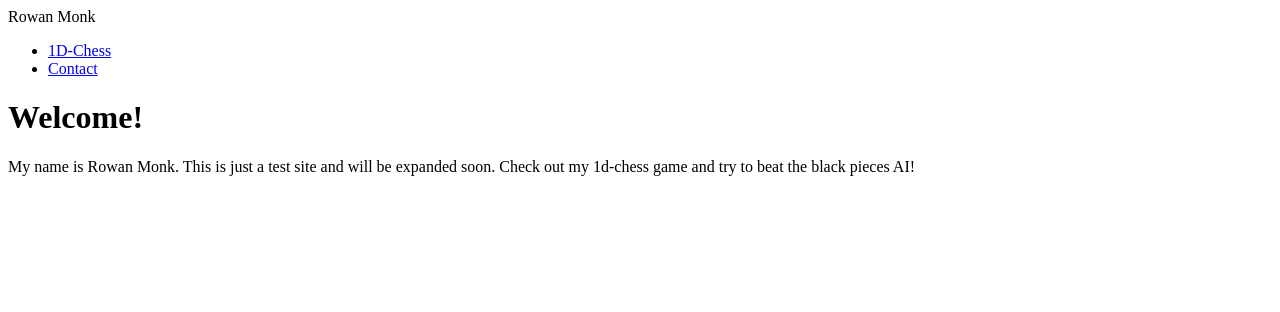
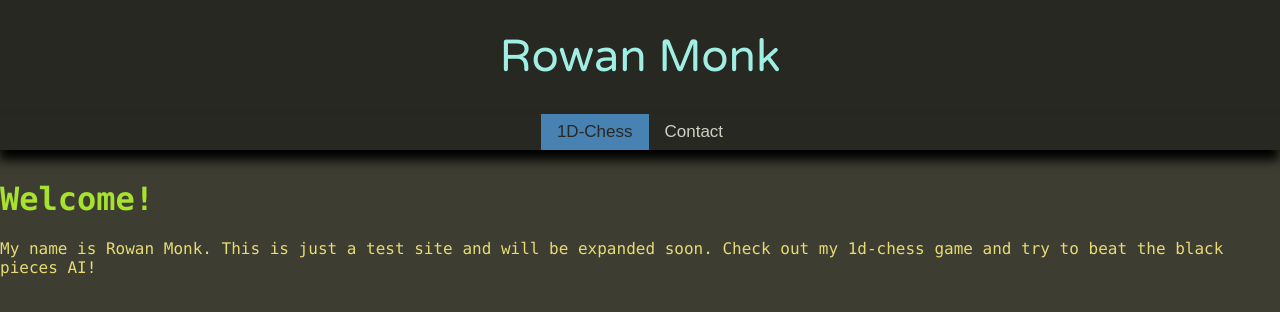
Before and after one commit to Rowan441/Rowan441.github.io, a plain HTML site: page index.html in a window 1280 px wide. Drawn offline with Linux system fonts and the light colour scheme.

Commit message:
style main page

```diff
--- a/index.html
+++ b/index.html
@@ -3,21 +3,28 @@
 <head>
     <meta charset="utf-8" />
     <title>Rowan Monk</title>
+
+	<link rel="preconnect" href="https://fonts.gstatic.com">
+	<link href="https://fonts.googleapis.com/css2?family=Varela+Round&display=swap" rel="stylesheet">
+
+    <link rel="stylesheet" href="./css/styles.css">
 </head>
-
-<body>
 
 <header>
     <div class="site-title">
         Rowan Monk
     </div>
     <nav>
-        <ul>
-            <li><a href="/chess">1D-Chess</a></li>
-            <li><a href="/contact">Contact</a></li>
-        </ul>
+		<a href="/chess" class="active">
+			1D-Chess
+		</a>
+		<a href="/contact">
+			Contact
+		</a>
     </nav>
 </header>
+
+<body>
 
 <main>
     <h1>Welcome!</h1>
```
